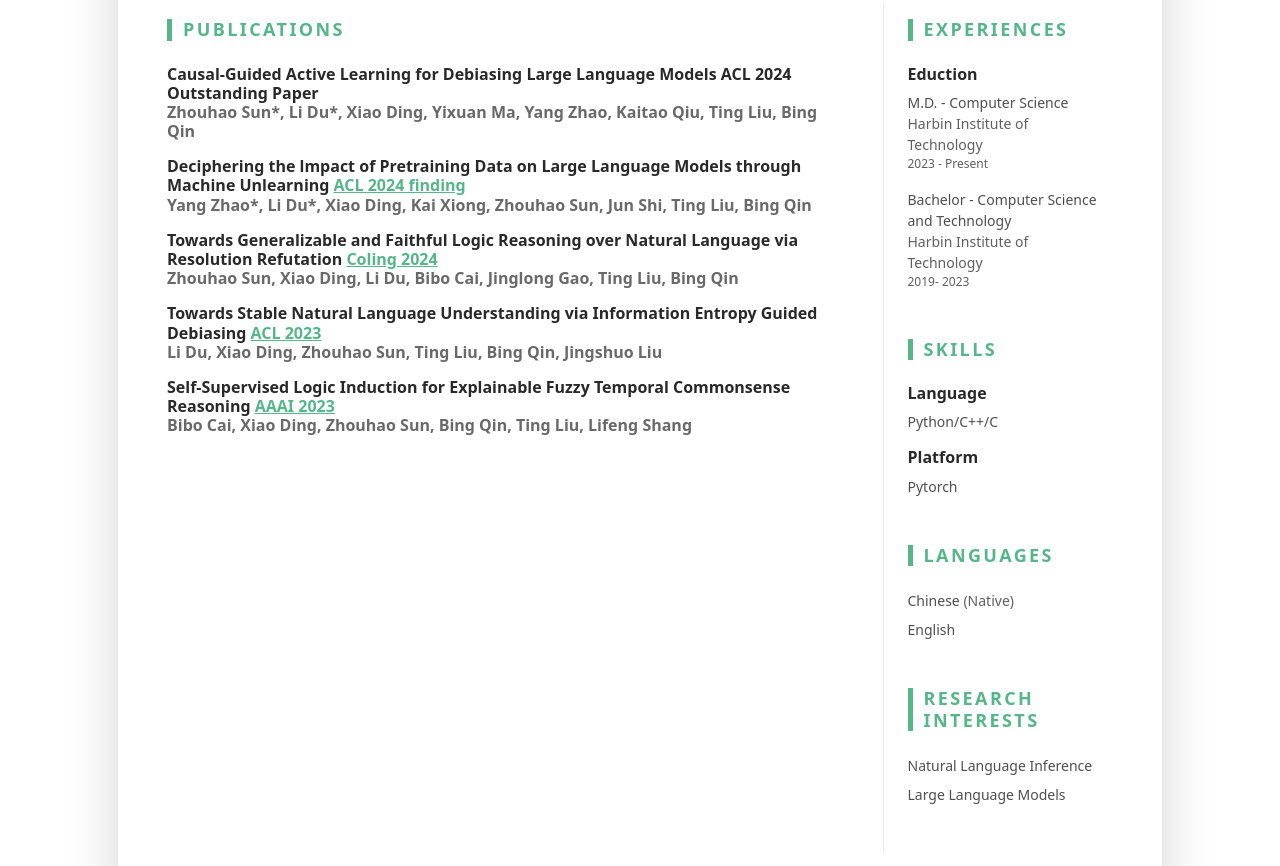
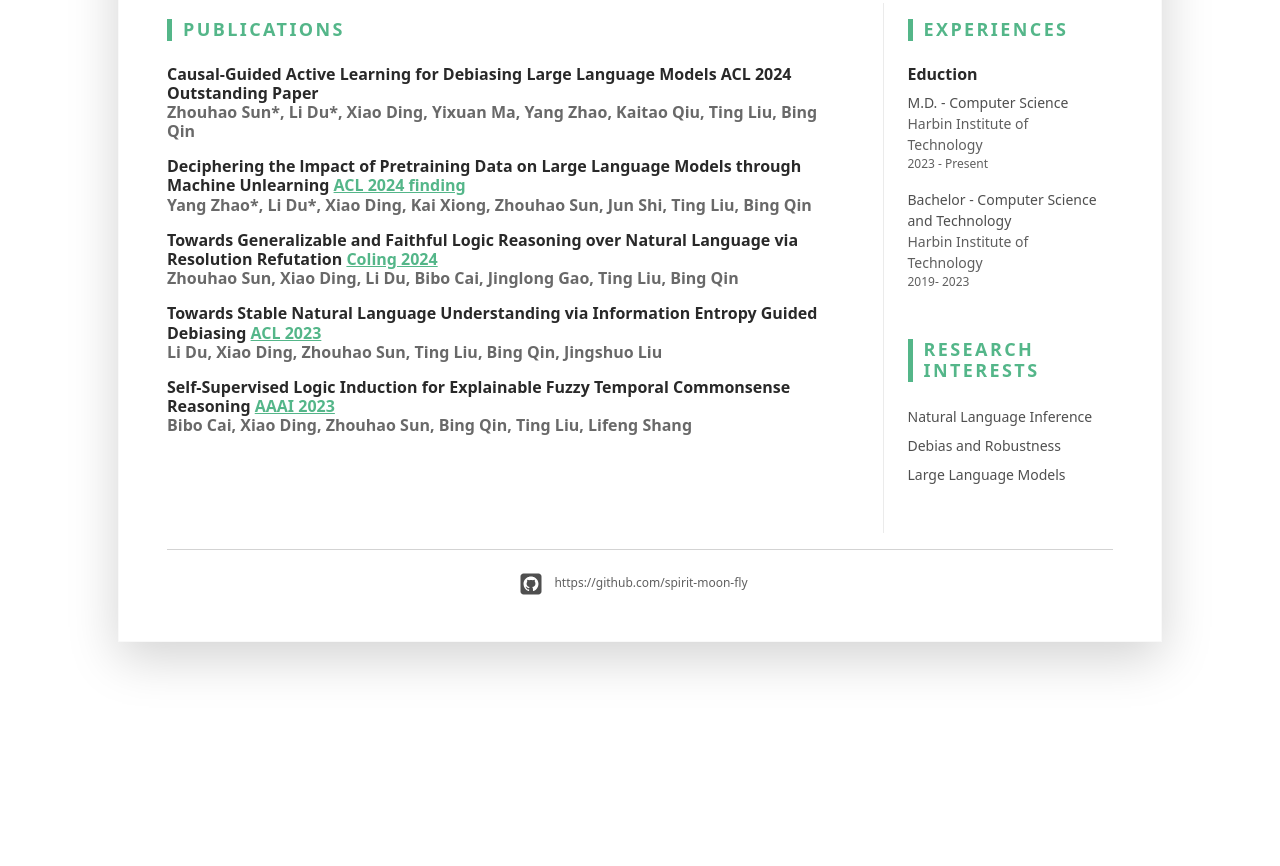
Before and after one commit to spirit-moon-fly/spirit-moon-fly.github.io, a plain HTML site: page index.html in a window 1280 px wide. Shown: the part 440-1306 px from the top of the page. After the commit the page ends 1178 px from the top, so only its background shows below. Drawn offline with Linux system fonts and the light colour scheme.

Commit message:
Update index.html

```diff
--- a/index.html
+++ b/index.html
@@ -101,6 +101,7 @@
 
 							</section><!--//work-section-->
 						</div><!--//resume-main-->
+
 						<aside class="resume-aside col-12 col-lg-4 col-xl-3 px-lg-4 pb-lg-4">
 							<section class="skills-section py-3">
 								<h3 class="text-uppercase resume-section-heading mb-4">Experiences</h3>
@@ -122,44 +123,13 @@
 
 								</div><!--//item-->
 
-									</section><!--//skills-section-->
+							</section><!--//skills-section-->
 
-
-									<section class="skills-section py-3">
-
-                                	<h3 class="text-uppercase resume-section-heading mb-4">Skills</h3>
-
-
-										<div class="item">
-											<h4 class="item-title">Language</h4>
-											<ul class="list-unstyled resume-skills-list">
-
-												<li class="mb-2">Python/C++/C</li>
-
-											</ul>
-										</div>
-
-										<div class="item">
-											<h4 class="item-title">Platform</h4>
-											<ul class="list-unstyled resume-skills-list">
-
-												<li class="mb-2">Pytorch</li>
-
-											</ul>
-										</div>
-									</section>
-
-									<section class="skills-section py-3">
-										<h3 class="text-uppercase resume-section-heading mb-4">Languages</h3>
-										<ul class="list-unstyled resume-lang-list">
-											<li class="mb-2">Chinese <span class="text-muted">(Native)</span></li>
-											<li>English <span class="text-muted"></span></li>
-										</ul>
-									</section><!--//certificates-section-->
 									<section class="skills-section py-3">
 										<h3 class="text-uppercase resume-section-heading mb-4">Research Interests</h3>
 										<ul class="list-unstyled resume-interests-list mb-0">
 											<li class="mb-2">Natural Language Inference</li>
+											<li class="mb-2">Debias and Robustness</li>
 											<li class="mb-2">Large Language Models</li>
 										</ul>
 									</section><!--//certificates-section-->
```
